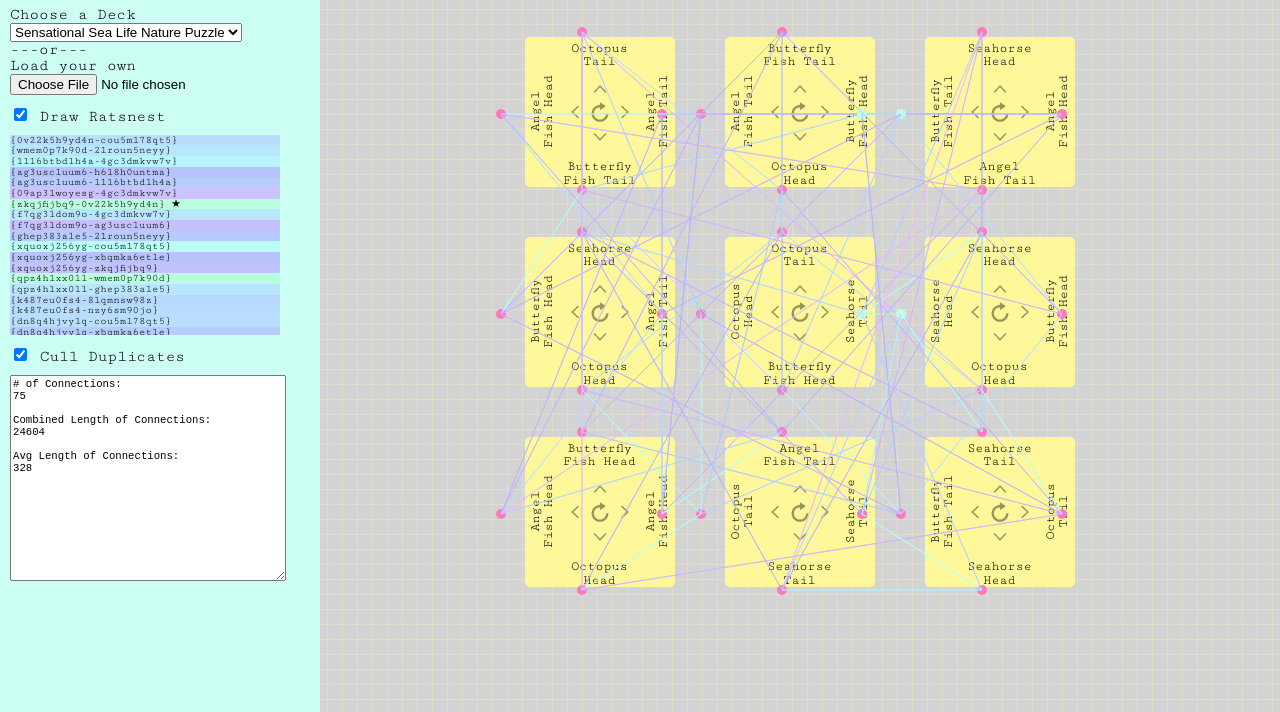
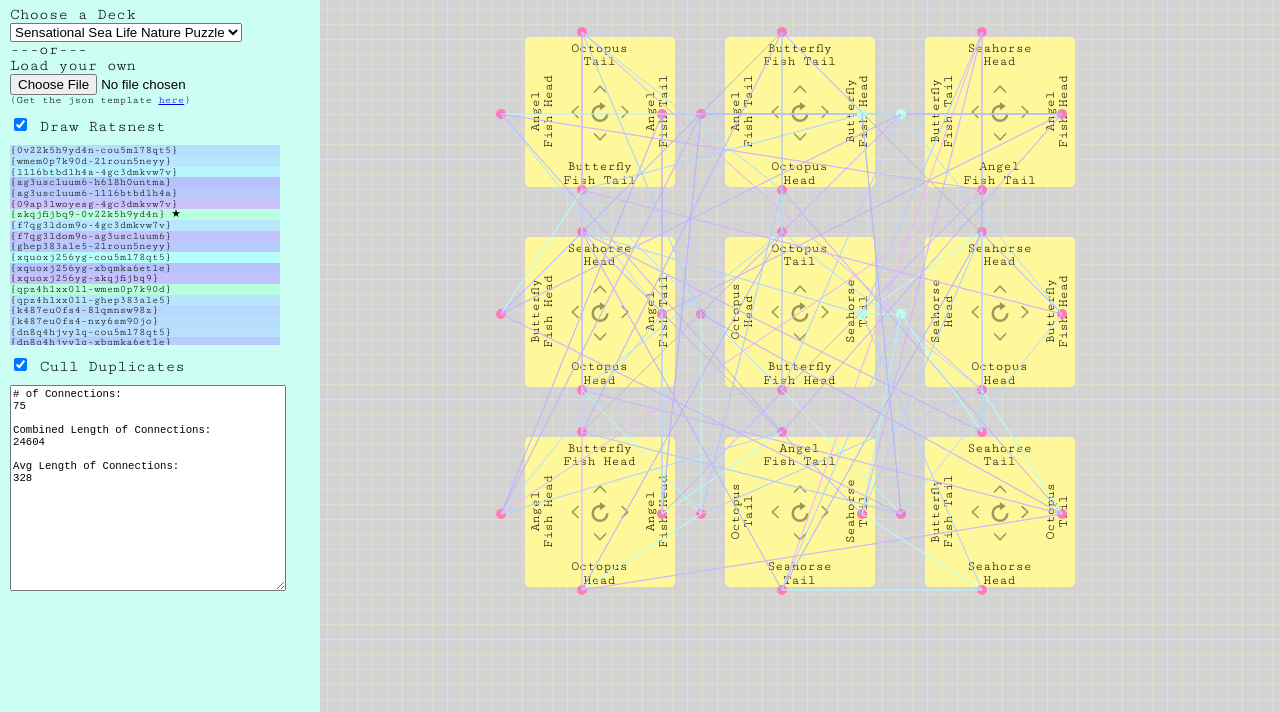
Before and after one commit to NPoole/CardExploder, a plain HTML site: page index.html in a window 1280 px wide. Shown: the part 88-800 px from the top of the page. Drawn offline with nearby package versions, Linux system fonts and the light colour scheme.

Commit message:
Add link to json template

```diff
--- a/index.html
+++ b/index.html
@@ -38,6 +38,7 @@
 				<input type="file"
 					   id="localDeck" name="localDeck"
 					   accept="application/json" />
+			<p style="font-size: 8pt;">(Get the json template <a href="decks/template.json" target="_blank">here</a>)</p>
 		</div>
 
 		<div class="deckTools">
```
